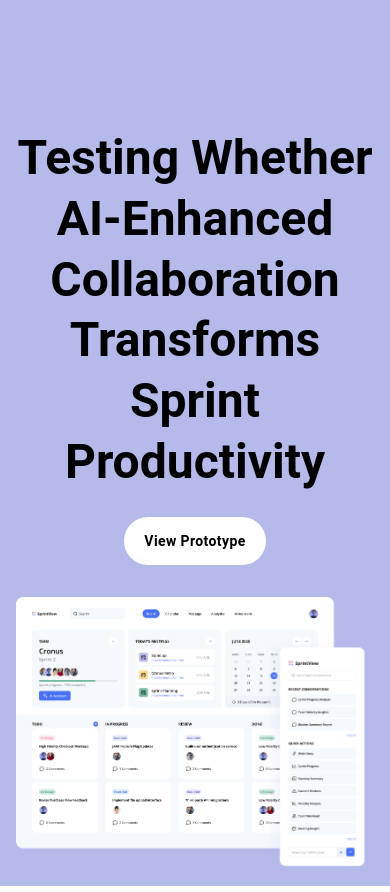
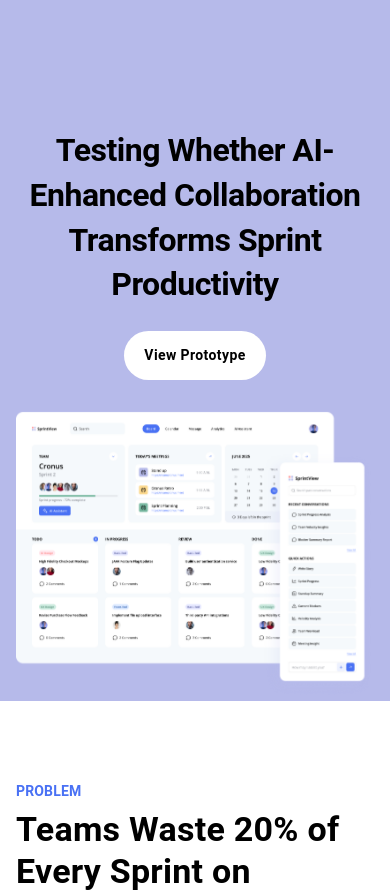
Before and after one commit to kevinsmithdesign/ksd-landing-page, a React (Vite) app: page /sprint-view in a window 390 px wide. Shown: the top 892 px of the page. Built offline with nearby package versions, Linux system fonts and the light colour scheme; a web font is replaced by a local one.

Commit message:
small mobile tweaks to case study

```diff
--- a/src/pages/SprintViewCaseStudy.jsx
+++ b/src/pages/SprintViewCaseStudy.jsx
@@ -59,11 +59,12 @@ const SprintViewCaseStudy = () => {
         <Container>
           <Box sx={{ textAlign: "center", maxWidth: "1100px", mx: "auto" }}>
             <Typography
-              variant="h3"
+              variant="h1"
               pt={16}
               pb={3}
               fontWeight={600}
-              lineHeight={"3.8rem"}
+              lineHeight={"140%"}
+              sx={{ fontSize: { xs: "2rem", md: "3rem" } }}
             >
               Testing Whether AI-Enhanced Collaboration Transforms Sprint
               Productivity
@@ -793,6 +794,7 @@ const SprintViewCaseStudy = () => {
                   fontSize: "14px",
                   p: "12px 24px",
                   background: "#4971F4",
+                  mb: 2,
                 }}
                 onClick={handleViewPrototype}
               >
```
